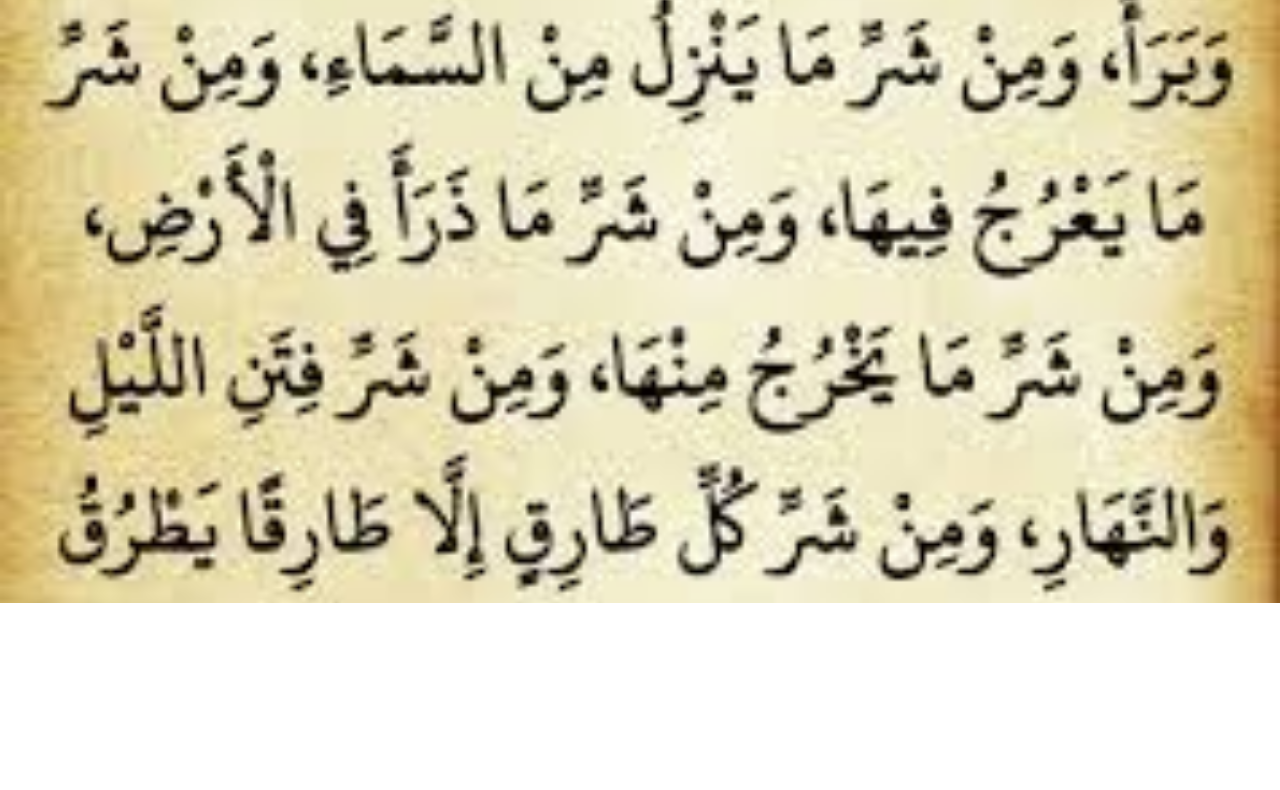
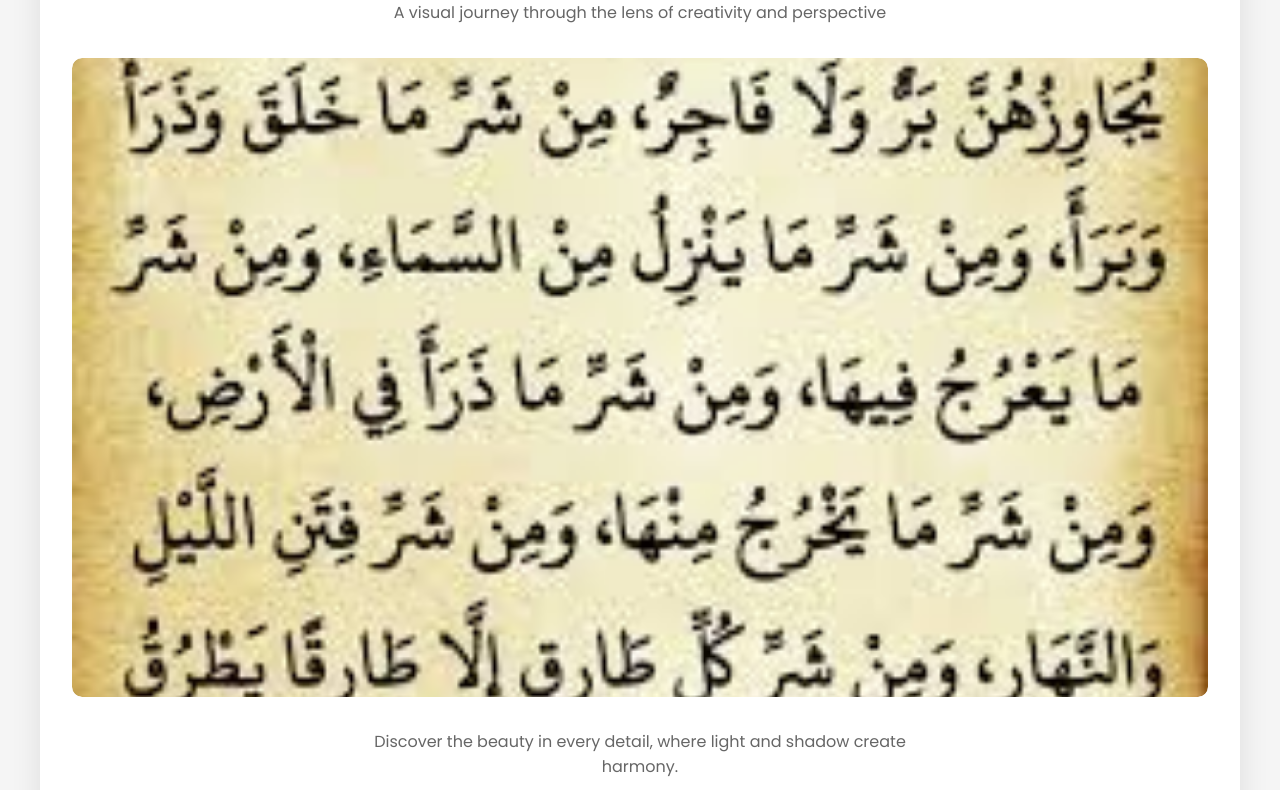
Before and after one commit to taher3000/web, a plain HTML site: page index.html in a window 1280 px wide. Shown: the part 197-987 px from the top of the page. Before the commit the page ends 800 px from the top, so only its background shows below. Drawn offline with nearby package versions, Linux system fonts and the light colour scheme.

Commit message:
Update index.html

```diff
--- a/index.html
+++ b/index.html
@@ -1,29 +1,112 @@
 <!DOCTYPE html>
-<html>
+<html lang="en">
 <head>
-    <title>Full Screen Image</title>
+    <meta charset="UTF-8">
     <meta name="viewport" content="width=device-width, initial-scale=1.0">
+    <title>Elegant Image Display</title>
     <style>
         * {
             margin: 0;
             padding: 0;
             box-sizing: border-box;
+            font-family: 'Poppins', sans-serif;
         }
 
         body {
-            overflow: hidden;
+            background-color: #f5f5f5;
+            min-height: 100vh;
+            display: flex;
+            flex-direction: column;
+            align-items: center;
+            padding: 2rem;
         }
 
-        img {
+        .container {
+            max-width: 1200px;
             width: 100%;
-            height: 100vh;
+            background: white;
+            border-radius: 15px;
+            box-shadow: 0 10px 30px rgba(0,0,0,0.1);
+            padding: 2rem;
+            margin-top: 2rem;
+        }
+
+        .image-container {
+            position: relative;
+            width: 100%;
+            padding-bottom: 56.25%; /* 16:9 aspect ratio */
+            border-radius: 10px;
+            overflow: hidden;
+            transition: transform 0.3s ease;
+        }
+
+        .image-container:hover {
+            transform: scale(1.01);
+        }
+
+        .image-container img {
+            position: absolute;
+            top: 0;
+            left: 0;
+            width: 100%;
+            height: 100%;
             object-fit: cover;
-            display: block;
+            border-radius: 10px;
+        }
+
+        .content {
+            text-align: center;
+            padding: 2rem;
+        }
+
+        h1 {
+            font-family: 'Playfair Display', serif;
+            font-size: 2.5rem;
+            color: #333;
+            margin-bottom: 1rem;
+        }
+
+        p {
+            color: #666;
+            line-height: 1.6;
+            max-width: 600px;
+            margin: 0 auto;
+        }
+
+        @media (max-width: 768px) {
+            .container {
+                padding: 1rem;
+            }
+
+            h1 {
+                font-size: 2rem;
+            }
+        }
+
+        /* Add subtle animation on page load */
+        @keyframes fadeIn {
+            from { opacity: 0; transform: translateY(20px); }
+            to { opacity: 1; transform: translateY(0); }
+        }
+
+        .container {
+            animation: fadeIn 0.6s ease-out;
         }
     </style>
+    <link href="https://fonts.googleapis.com/css2?family=Playfair+Display:wght@600&family=Poppins:wght@400;500&display=swap" rel="stylesheet">
 </head>
 <body>
-    <!-- Replace 'your-image.jpg' with your actual image file name -->
-    <img src="random900.jpg" alt="Full Screen Image">
+    <div class="container">
+        <div class="content">
+            <h1>Capturing Moments in Time</h1>
+            <p>A visual journey through the lens of creativity and perspective</p>
+        </div>
+        <div class="image-container">
+            <img src="random900.jpg" alt="Artistic Visual Representation">
+        </div>
+        <div class="content">
+            <p>Discover the beauty in every detail, where light and shadow create harmony.</p>
+        </div>
+    </div>
 </body>
 </html>
```
